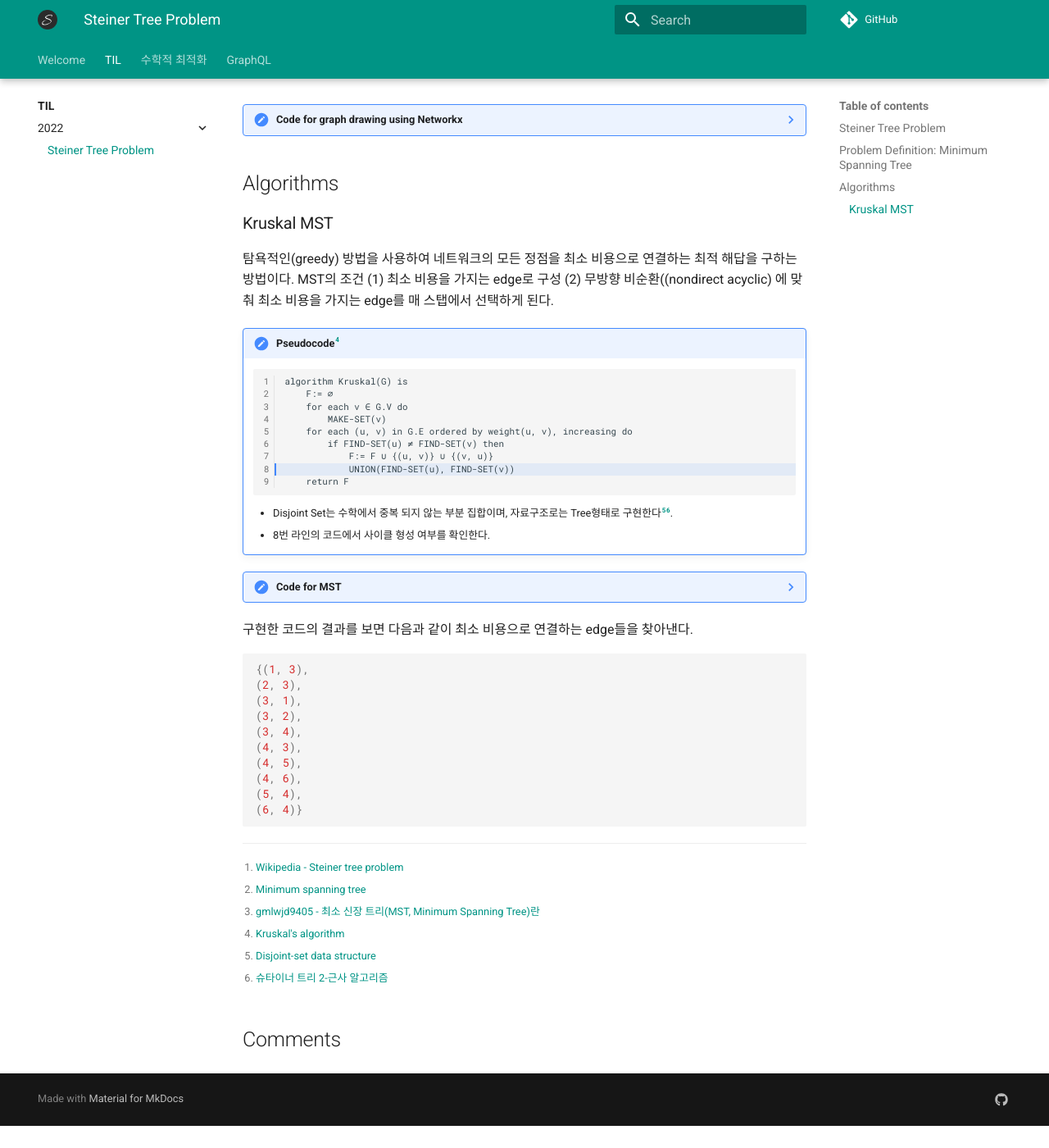
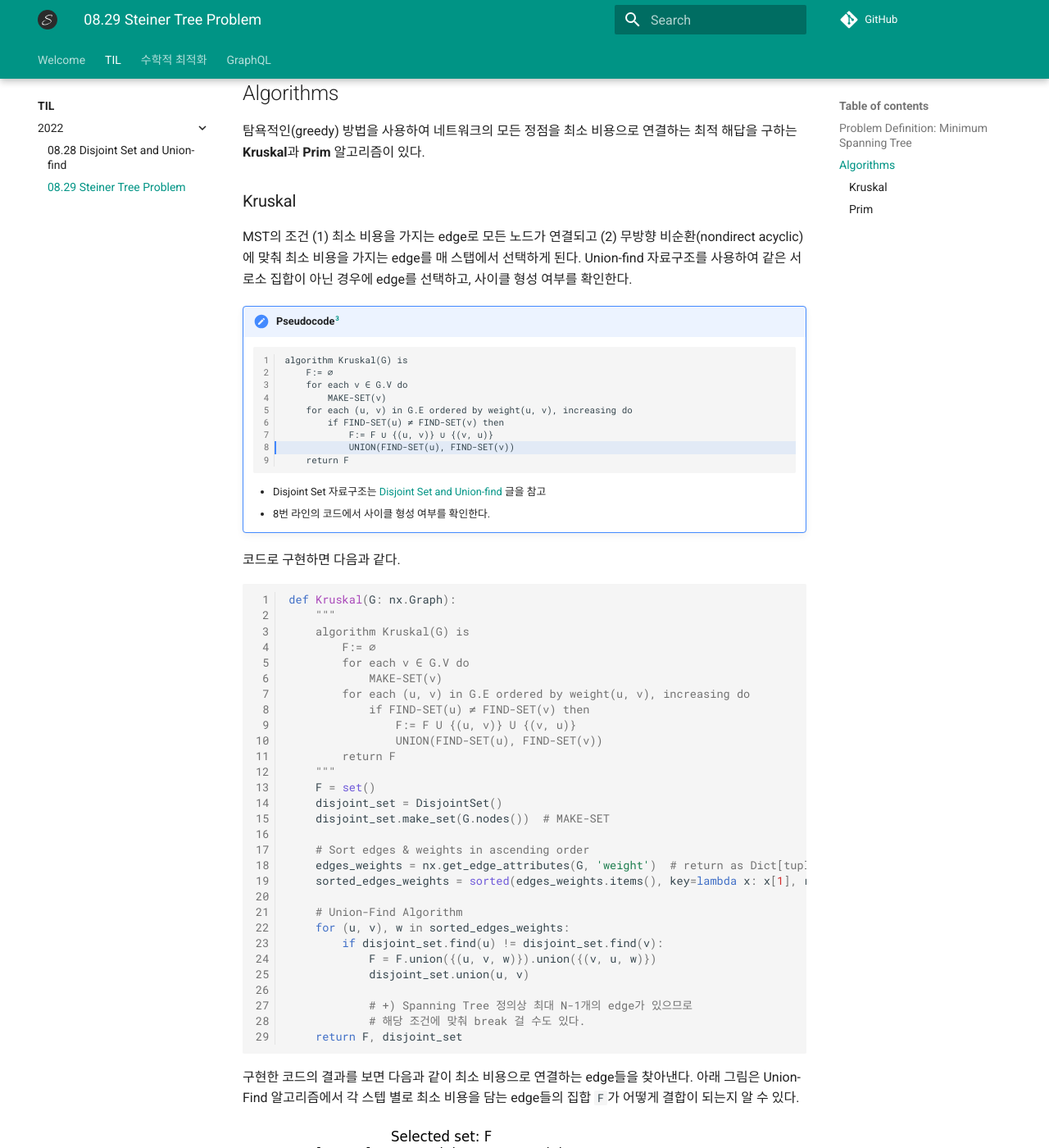
Before and after one commit to simonjisu/Tutorials, an MkDocs documentation site: the page built from docs/til/2022/08-29-steiner_tree.md, in a window 1280 px wide and 1400 px high, scrolled down 782 px. Shown: the whole window at 82% size. Built offline with MkDocs 1.6.1 and Material for MkDocs 9.7.7, drawn with Linux system fonts in a browser that asks for light colours; comment, search, counter and statistics services are not loaded; before the commit the page ends 2155 px from its top, so only the background shows below that; some of the changed text lies outside the part shown.

Commit message:
update disjoint til

````diff
--- a/docs/til/2022/08-29-steiner_tree.md
+++ b/docs/til/2022/08-29-steiner_tree.md
@@ -1,12 +1,12 @@
 ---
-title: "Steiner Tree Problem"
+title: "08.29 Steiner Tree Problem"
 hide:
   - tags
 tags:
   - TIL
 ---
 
-## Steiner Tree Problem
+# Steiner Tree Problem
 
 Steiner tree problem 혹은 minimum Steiner tree problem은 조합의 최적화 문제의 한 종류를 말한다[^1]. 여러 설정이 있지만, 보통은 그래프에서 정의하는 최소 스패닝 트리(minimum spanning tree, MST) 문제를 자주 사용한다.
 
@@ -35,38 +35,15 @@
   a4 --- |3| a5((5))
 ```
 
-??? note "Code for graph drawing using Networkx"
-
-    ``` py
-    import networkx as nx
-    import matplotlib.pyplot as plt
-
-    nv = 6 # number of vertices
-    ne = 9 # number of edges
-    data = [[1,2,5],[1,3,4],[2,3,2],[2,4,7],[3,4,6],[3,5,11],[4,5,3],[4,6,8],[5,6,8]]
-
-    G = nx.Graph()
-    for v1, v2, w in data:
-        G.add_node(v1)
-        G.add_node(v2)
-        G.add_edge(v1, v2, weight=w)
-
-    pos = nx.spring_layout(G, seed=7)  # positions for all nodes - seed for reproducibility
-    nx.draw_networkx_nodes(G, pos, node_color=['#74b3ed'], edgecolors=['#000000'])
-    nx.draw_networkx_edges(G, pos)
-    edge_labels = nx.get_edge_attributes(G, 'weight')
-    nx.draw_networkx_edge_labels(G, pos, edge_labels)
-    nx.draw_networkx_labels(G, pos, font_size=10)
-    plt.draw()
-    ```
-
 ## Algorithms
 
-### Kruskal MST
+탐욕적인(greedy) 방법을 사용하여 네트워크의 모든 정점을 최소 비용으로 연결하는 최적 해답을 구하는 **Kruskal**과 **Prim** 알고리즘이 있다.
 
-탐욕적인(greedy) 방법을 사용하여 네트워크의 모든 정점을 최소 비용으로 연결하는 최적 해답을 구하는 방법이다. MST의 조건 (1) 최소 비용을 가지는 edge로 구성 (2) 무방향 비순환((nondirect acyclic) 에 맞춰 최소 비용을 가지는 edge를 매 스탭에서 선택하게 된다.
+### Kruskal
 
-!!! cite "Pseudocode[^4]"
+MST의 조건 (1) 최소 비용을 가지는 edge로 모든 노드가 연결되고 (2) 무방향 비순환(nondirect acyclic) 에 맞춰 최소 비용을 가지는 edge를 매 스탭에서 선택하게 된다. Union-find 자료구조를 사용하여 같은 서로소 집합이 아닌 경우에 edge를 선택하고, 사이클 형성 여부를 확인한다.
+
+!!! cite "Pseudocode[^3]"
 
     ```linenums="1" hl_lines="8"
     algorithm Kruskal(G) is
@@ -80,86 +57,57 @@
         return F
     ```
 
-    * Disjoint Set는 수학에서 중복 되지 않는 부분 집합이며, 자료구조로는 Tree형태로 구현한다[^5][^6].
+    * Disjoint Set 자료구조는 [Disjoint Set and Union-find](./08-28-disjointset.md) 글을 참고
     * 8번 라인의 코드에서 사이클 형성 여부를 확인한다.
 
-??? note "Code for MST"
+코드로 구현하면 다음과 같다.
 
-    ```py
-    from typing import List, Dict
+```py linenums="1"
+def Kruskal(G: nx.Graph):
+    """
+    algorithm Kruskal(G) is
+        F:= ∅
+        for each v ∈ G.V do
+            MAKE-SET(v)
+        for each (u, v) in G.E ordered by weight(u, v), increasing do
+            if FIND-SET(u) ≠ FIND-SET(v) then
+                F:= F U {(u, v)} U {(v, u)}
+                UNION(FIND-SET(u), FIND-SET(v))
+        return F
+    """
+    F = set()
+    disjoint_set = DisjointSet()
+    disjoint_set.make_set(G.nodes())  # MAKE-SET
 
-    class DisjointSet():
-        def __init__(self):
-            self.parent = {}
+    # Sort edges & weights in ascending order
+    edges_weights = nx.get_edge_attributes(G, 'weight')  # return as Dict[tuple, int]
+    sorted_edges_weights = sorted(edges_weights.items(), key=lambda x: x[1], reverse=False)
 
-        def make_set(self, x: List[int]):
-            for i in x:
-                self.parent[i] = i
+    # Union-Find Algorithm
+    for (u, v), w in sorted_edges_weights:
+        if disjoint_set.find(u) != disjoint_set.find(v):
+            F = F.union({(u, v, w)}).union({(v, u, w)})
+            disjoint_set.union(u, v)
 
-        def find(self, x: int):
-            # if x is root, since the root equal to index
-            # return x
-            if self.parent[x] == x:
-                return x
-            # recursively find index
-            return self.find(self.parent[x])
+            # +) Spanning Tree 정의상 최대 N-1개의 edge가 있으므로
+            # 해당 조건에 맞춰 break 걸 수도 있다.
+    return F, disjoint_set
+```
 
-        def union(self, x: int, y: int):
-            x = self.find(x)
-            y = self.find(y)
+구현한 코드의 결과를 보면 다음과 같이 최소 비용으로 연결하는 edge들을 찾아낸다. 아래 그림은 Union-Find 알고리즘에서 각 스텝 별로 최소 비용을 담는 edge들의 집합 `F`가 어떻게 결합이 되는지 알 수 있다.
 
-            self.parent[x] = y
+![disjointset](./img/08-29-graph_F.gif)
 
-        def __str__(self):
-            s = '{'
-            for i, (k, v) in enumerate(self.parent.items()):
-                s += f'{k}: {v}'
-                if i != len(self.parent)-1:
-                    s += ', '
-            s += '}'
-            return s
+아래 그림은 Union-Find 알고리즘에서 각 스텝 별로 disjoint set 가 어떻게 결합이 되여 사이클의 형성 여부를 확인 할 수 있다.
 
-    def Kruskal(G: nx.Graph, verbose: bool=False):
-        F = set()
-        disjoint_set = DisjointSet()
-        disjoint_set.make_set(G.nodes())  # MAKE-SET
+![disjointset](./img/08-29-graph_with_dis_set.gif)
 
-        # Sort edges & weights in ascending order
-        edges_weights = nx.get_edge_attributes(G, 'weight')  # return as dictionary
-        sorted_edges_weights = sorted(edges_weights.items(), key=lambda x: x[1], reverse=False)
-        for k, ((u, v), w) in enumerate(sorted_edges_weights):
-            if verbose:
-                print(f'[Step {k}]\nFIND-SET(u)={disjoint_set.find(u)} FIND-SET(u)={disjoint_set.find(v)} weight={w}')
-            # UNION-FIND
-            if disjoint_set.find(u) != disjoint_set.find(v):
-                F = F.union({(u, v)}).union({(v, u)})
-                disjoint_set.union(u, v)
-            if verbose:
-                print('Disjoint Set')
-                print(f'{disjoint_set}')
-                print()
-        return F
-    ```
+### Prim
 
-구현한 코드의 결과를 보면 다음과 같이 최소 비용으로 연결하는 edge들을 찾아낸다.
-
-```py
-{(1, 3),
-(2, 3),
-(3, 1),
-(3, 2),
-(3, 4),
-(4, 3),
-(4, 5),
-(4, 6),
-(5, 4),
-(6, 4)}
-```
+시작 vertex을 선택한 후에 인접한 edges중 최소 비용을 가지는 edge를 연결된 vertex를 지속적으로 선택하는 알고리즘이다.
 
 [^1]: [Wikipedia - Steiner tree problem](https://en.wikipedia.org/wiki/Steiner_tree_problem)
 [^2]: [Minimum spanning tree](https://en.wikipedia.org/wiki/Minimum_spanning_tree)
-[^3]: [gmlwjd9405 - 최소 신장 트리(MST, Minimum Spanning Tree)란](https://gmlwjd9405.github.io/2018/08/28/algorithm-mst.html)
-[^4]: [Kruskal's algorithm](https://en.wikipedia.org/wiki/Kruskal%27s_algorithm)
-[^5]: [Disjoint-set data structure](https://en.wikipedia.org/wiki/Disjoint-set_data_structure)
-[^6]: [gmlwjd9405 - Union-Find 알고리즘](https://gmlwjd9405.github.io/2018/08/31/algorithm-union-find.html)
-[^6]: [슈타이너 트리 2-근사 알고리즘](https://gazelle-and-cs.tistory.com/65)
+[^3]: [Kruskal's algorithm](https://en.wikipedia.org/wiki/Kruskal%27s_algorithm)
+[^4]: [Prim's algorithm](https://en.wikipedia.org/wiki/Prim%27s_algorithm)
+[^8]: [슈타이너 트리 2-근사 알고리즘](https://gazelle-and-cs.tistory.com/65)
--- a/docs/til/2022/index.md
+++ b/docs/til/2022/index.md
@@ -7,4 +7,5 @@
 
 | Date | Docs |
 |---|---|
+|`2022.08.28`| [Disjoint Set and Union-find](./08-28-disjointset.md) |
 |`2022.08.29`| [Steiner Tree Problem](./08-29-steiner_tree.md) |
````
Also changed, not shown: docs/code/til/08-29-steiner_tree.py (deleted, +0 -91 lines), docs/code/til/2022/08-28-disjointset.py (added, +167 -0 lines), docs/code/til/2022/08-29-steiner_tree.py (added, +138 -0 lines), docs/til/2022/08-28-disjointset.md (added, +180 -0 lines), docs/til/2022/img/08-28-compress_linked_list.gif (added), docs/til/2022/img/08-28-disjointset.png (added), docs/til/2022/img/08-28-path_compress.gif (added), docs/til/2022/img/08-28-rank_compress.gif (added), docs/til/2022/img/08-28-wiki_disjointset.png (added), docs/til/2022/img/08-29-graph_F.gif (added), docs/til/2022/img/08-29-graph_with_dis_set.gif (added), docs/til/2022/img/08-29-init.png (added), 2 other files.
